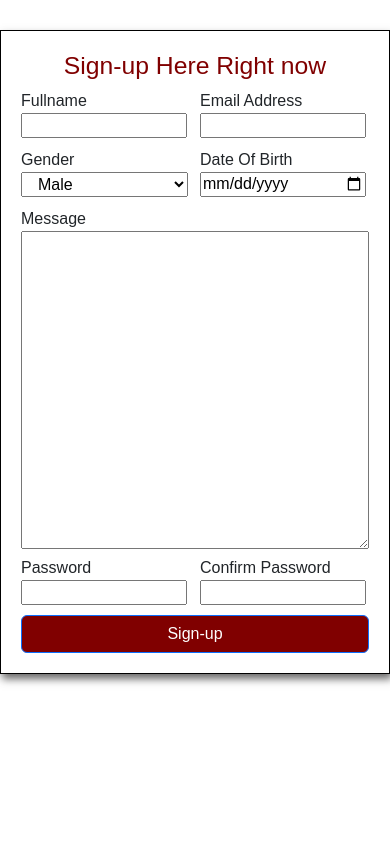
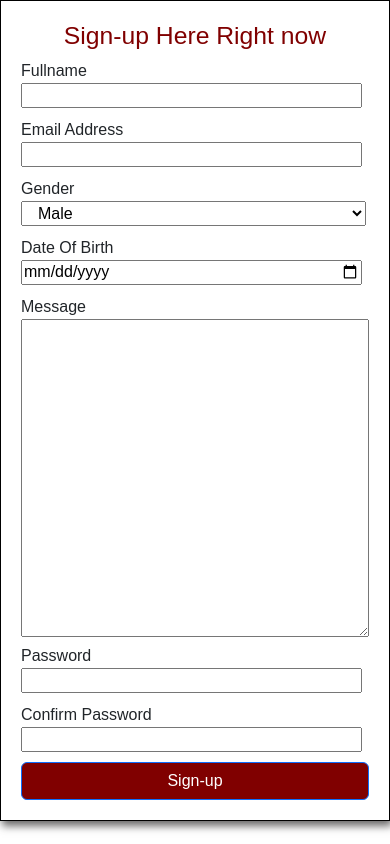
Before and after one commit to Timilovic/Assignment2, a plain HTML site: page others/mxiform.html in a window 390 px wide. Drawn offline with nearby package versions, Linux system fonts and the light colour scheme.

Commit message:
responsive home page with links

```diff
--- a/others/mxiform.css
+++ b/others/mxiform.css
@@ -52,3 +52,14 @@ button{
     background-color: rgb(100, 4, 4);
     box-shadow: inset 0 3px 5px rgba(0, 0, 0, 0.125);
 }
+@media screen and (max-width:530px) {
+    form{
+        max-width:100%;
+        margin:0;
+    }
+}
+@media screen and (max-width:405px) {
+    .inline{
+        flex-direction: column;
+    }
+}
--- a/others/mxiform.html
+++ b/others/mxiform.html
@@ -5,7 +5,7 @@
     <meta name="viewport" content="width=device-width, initial-scale=1.0">
     <link rel="stylesheet" href="https://cdn.jsdelivr.net/npm/bootstrap@5.3.3/dist/css/bootstrap.min.css">
     <link rel="stylesheet" href="mxiform.css">
-    <title>Document</title>
+    <title>MXI Form</title>
 </head>
 <body>
 
```
Also changed, not shown: others/index.html (+1 -1 lines).
